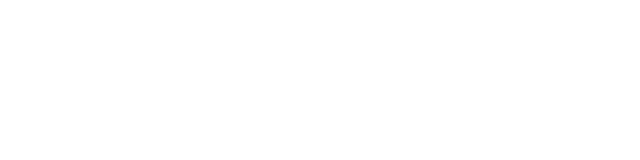
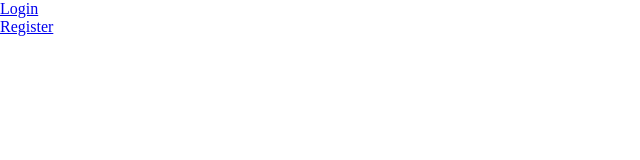
Before and after one commit to thenileshnishad/Project-Maths_Quiz_for_Kids, a React (Vite) app in the folder client/: page / in a window 1280 px wide. Before the commit this address had no page. Shown: the top 160 px of the page, without its empty margins (0-640 px from the left). Built offline with nearby package versions, Linux system fonts and the light colour scheme.

Commit message:
wip: Add initial home page layout with two links

```diff
--- a/client/src/App.jsx
+++ b/client/src/App.jsx
@@ -3,6 +3,7 @@ import { BrowserRouter, Routes, Route } from "react-router-dom"
 import "./App.css"
 import Register from "./pages/User/Register/RegisterPage"
 import Login from "./pages/User/Login/LoginPage"
+import Home from "./pages/User/Home/HomePage"
 
 const App = () => {
   return (
@@ -11,6 +12,7 @@ const App = () => {
         <Routes>
           <Route path="/register" element={<Register />} />
           <Route path="/login" element={<Login />} />
+          <Route path="/" element={<Home />} />
         </Routes>
       </BrowserRouter>
     </>
--- /dev/null
+++ b/client/src/pages/User/Home/HomePage.jsx
@@ -0,0 +1,14 @@
+import React from "react"
+import { Link } from "react-router-dom"
+
+const HomePage = () => {
+  return (
+    <div>
+      <Link to="/login">Login</Link>
+      <br />
+      <Link to="/register">Register</Link>
+    </div>
+  )
+}
+
+export default HomePage
```
